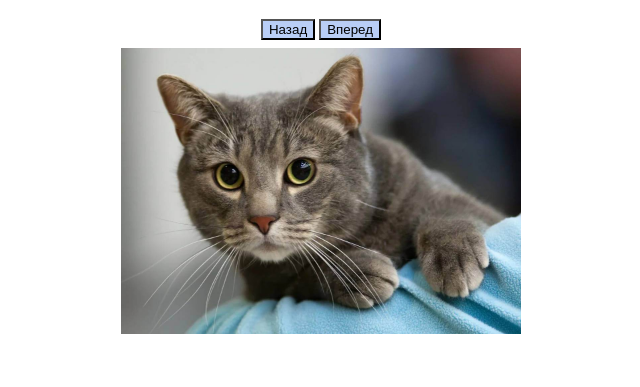
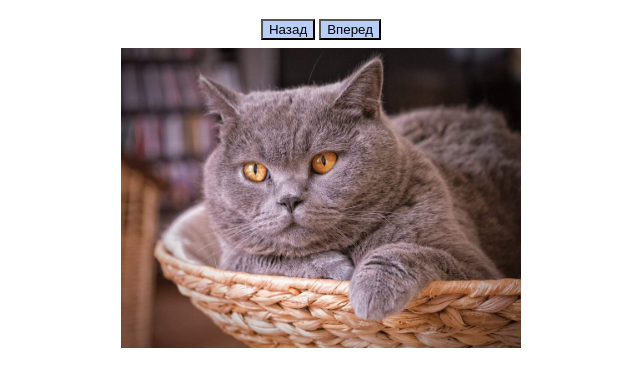
Before and after one commit to ElenLen/hw10_2, a website: page index.html in a window 1280 px wide. Shown: the part 61-448 px from the top of the page, without its empty margins (319-959 px from the left). Drawn offline with Linux system fonts and the light colour scheme.

Commit message:
fix: finish

```diff
--- a/assets/script/index.js
+++ b/assets/script/index.js
@@ -1,20 +1,14 @@
 // Создайте функцию, которая выведет сообщение в консоли «Я учу JavaScript!».
-function myLern() {
-  console.log('Я учу JavaScript!');
-}
+const myLern = () => console.log("Я учу JavaScript!");
 myLern();
 
-// получить элемент
-const image = document.getElementById('cat1');
+// получить элемент картинки
+const image = document.getElementById("cat");
 console.log(image);
 
 // функция
-function previous() {
-  image.src = "./assets/style/img/cat1.jpg"
-}
+const previous = () => (image.src = "./assets/style/img/cat1.jpg");
+console.log(previous());
 
-function next() {
-  image.src = "./assets/style/img/cat2.jpg"
-}
-console.log(next()) ;
-console.log(previous());
+const next = () => (image.src = "./assets/style/img/cat2.jpg");
+console.log(next());
--- a/assets/style/style.css
+++ b/assets/style/style.css
@@ -1,6 +1,6 @@
-#cat1 {
+#cat {
   width: 400px;
-  /* height: 200px; */
+  height: 300px;
 }
 
 .h1 {
--- a/index.html
+++ b/index.html
@@ -18,7 +18,7 @@
       <button class="button" onclick="next()">Вперед</button>
     </div>
     <div class="main__img">
-      <img id="cat1" src="./assets/style/img/cat1.jpg" alt="cat1">
+      <img id="cat" src="./assets/style/img/cat2.jpg" alt="cat">
     </div>
   </main>
   <footer></footer>
```
